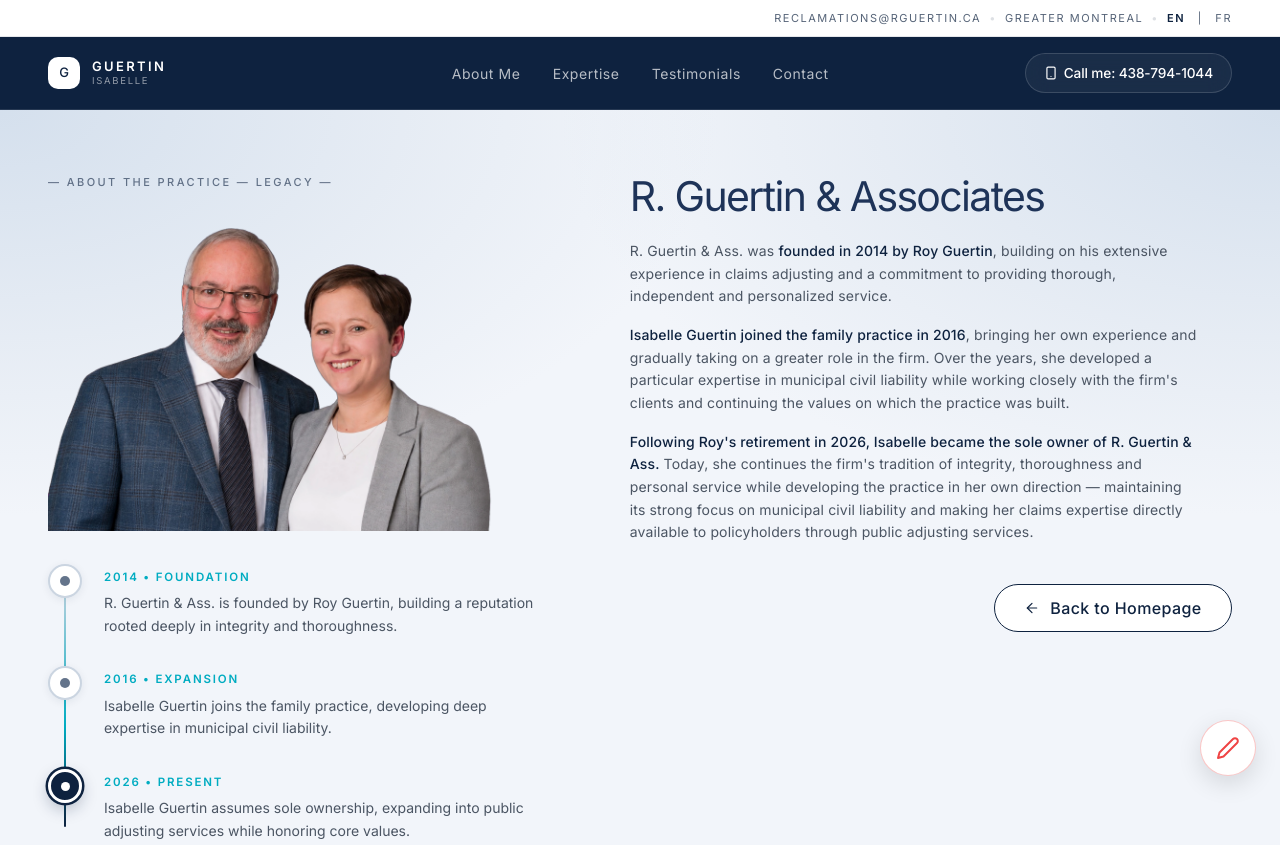
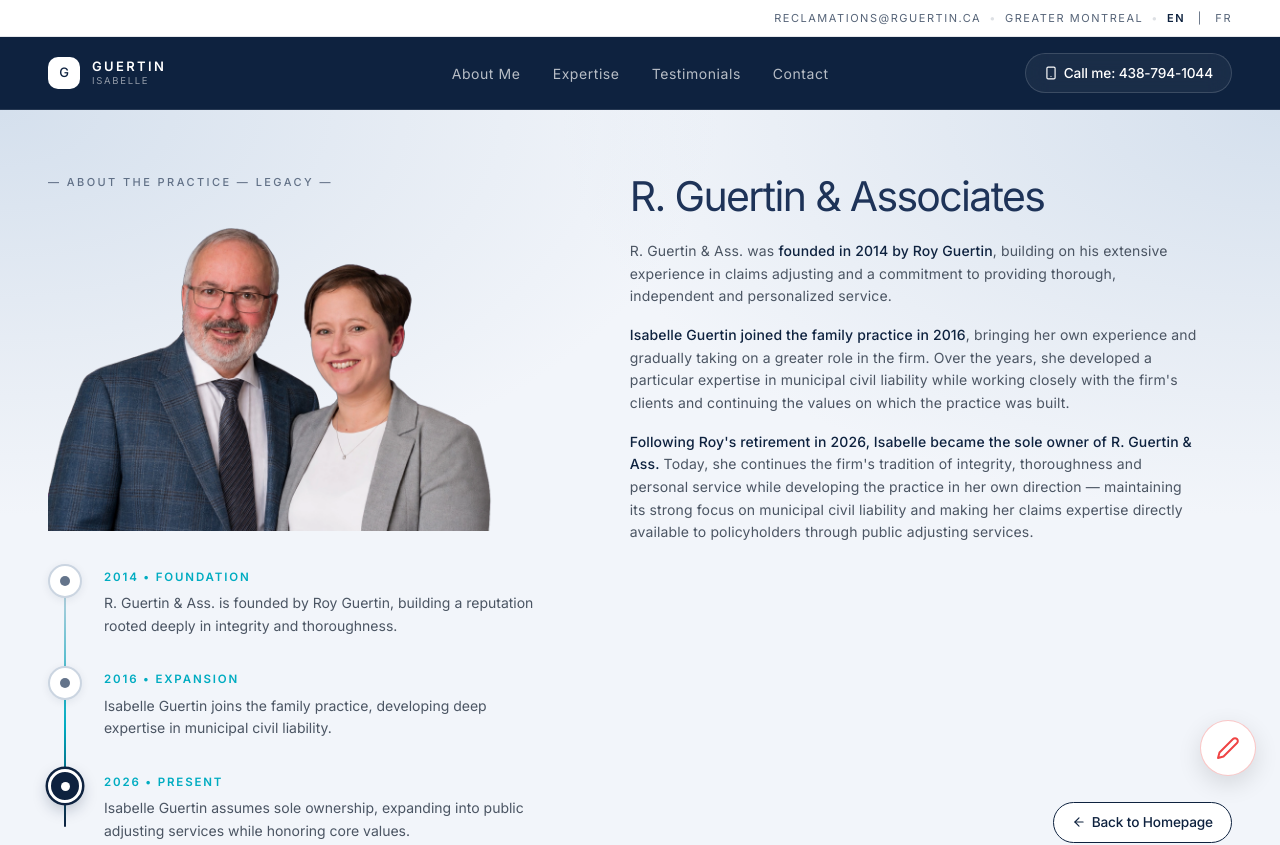
Before and after one commit to Irene2828/ClaimsExpert, a React (Vite) app: page /about in a window 1280 px wide. Shown: the top 845 px of the page. Built offline with nearby package versions, Linux system fonts and the light colour scheme; a web font is replaced by a local one.

Commit message:
Move Back to Homepage button to bottom right side of hero matching header Call Me button size

```diff
--- a/src/pages/About.jsx
+++ b/src/pages/About.jsx
@@ -77,8 +77,21 @@ export default function About() {
           display: flex;
           flex-direction: column;
           align-items: center;
-          justify-content: center;
+          justify-content: space-between;
           text-align: center;
+        }
+
+        .about-back-btn-wrapper {
+          width: 100%;
+          display: flex;
+          justify-content: flex-end;
+          margin-top: 32px;
+        }
+        @media (min-width: 1024px) {
+          .about-back-btn-wrapper {
+            margin-top: auto;
+            padding-bottom: 4px;
+          }
         }
 
         .about-portrait-card {
@@ -319,8 +332,8 @@ export default function About() {
 
             </div>
 
-            {/* Column 2 (Right): Headline + Story Block + Back Button */}
-            <div className="about-col-right">
+              {/* Column 2 (Right): Headline + Story Block */}
+              <div className="about-col-right" style={{ height: '100%', display: 'flex', flexDirection: 'column', justifyBetween: 'space-between' }}>
                 <div className="about-text-wrapper">
                   <h1 className="about-headline">
                     {t('about.headline')}
@@ -333,27 +346,23 @@ export default function About() {
                   </div>
                 </div>
 
-              {/* Back Button aligned to right side */}
-              <div className="w-full flex justify-end mt-10">
+                {/* Back Button positioned at bottom right of hero aligned with last timeline item in column 1 */}
+                <div className="about-back-btn-wrapper">
                   <Link
                     to="/"
-                  className="font-inter group inline-flex items-center justify-center gap-2.5 rounded-full font-medium tracking-wide border bg-white transition-colors hover:bg-[#F5F6F8] text-[14.7px]"
+                    className="font-inter group inline-flex items-center justify-center gap-[6px] rounded-full px-[18px] py-[9px] text-[13.65px] font-medium tracking-[-0.01em] border border-[#0E223F] bg-white text-[#0E223F] transition-all hover:bg-[#F5F6F8] hover:shadow-[0_8px_24px_rgba(14,34,63,0.12)]"
                     style={{
-                    borderWidth: '0.5px',
-                    borderColor: '#0E223F',
-                    color: '#0E223F',
-                    whiteSpace: "nowrap",
-                    height: '48.3px',
-                    padding: '0 29.4px'
+                      borderWidth: '1px',
+                      whiteSpace: "nowrap"
                     }}
                   >
                     <svg
-                    width="16"
-                    height="16"
+                      width="14"
+                      height="14"
                       viewBox="0 0 24 24"
                       fill="none"
                       stroke="currentColor"
-                    strokeWidth="1.8"
+                      strokeWidth="2"
                       strokeLinecap="round"
                       strokeLinejoin="round"
                       className="shrink-0 transition-transform group-hover:-translate-x-1"
```
Lines whose indentation alone changed are shown as unchanged.
